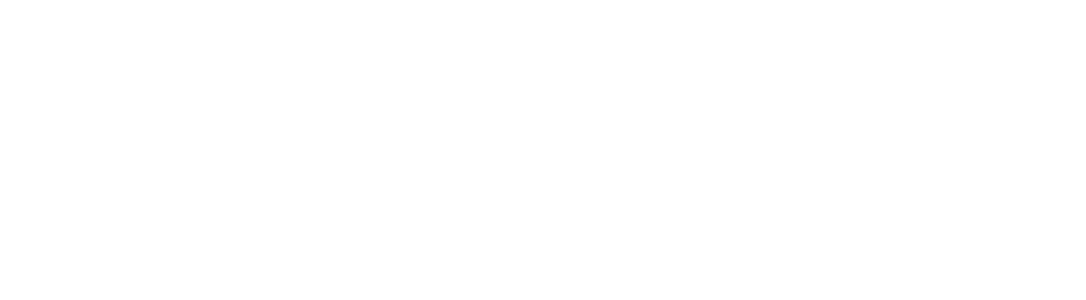
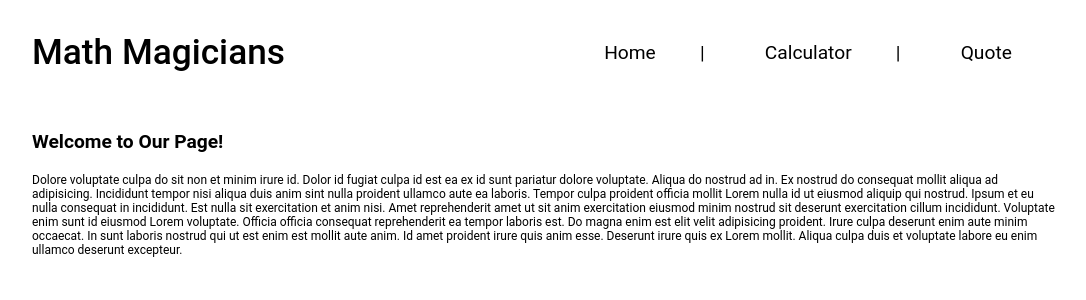
Before and after one commit to ometman/math-magician, a React (Create React App) app: page /Home in a window 1280 px wide. Before the commit this address had no page. Shown: the top 300 px of the page, without its empty margins (96-1182 px from the left). Built offline with nearby package versions, Linux system fonts and the light colour scheme.

Commit message:
Add styling and checked stylelint

```diff
--- a/src/App.css
+++ b/src/App.css
@@ -1,3 +1,10 @@
 .App {
-  text-align: center;
+  display: flex;
+  flex-direction: column;
+  min-height: 100vh;
+  width: auto;
+  margin: 0 auto;
+  padding: 16px;
+  align-items: center;
+  justify-content: start;
 }
--- a/src/App.js
+++ b/src/App.js
@@ -12,7 +12,7 @@
   return (
     <Routes>
       <Route path="/" element={<Layout />}>
-        <Route index element={<Home />} />
+        <Route path="Home" element={<Home />} />
         <Route path="Calculator" element={<Calculator />} />
         <Route path="Quote" element={<Quote />} />
       </Route>
--- a/src/components/Calculator.js
+++ b/src/components/Calculator.js
@@ -30,6 +30,9 @@
   };
 
   return (
+    <>
+      <div className="page calc-page">
+        <h1 className="page-title">Let&apos;s do some maths!</h1>
         <div className="main-rows">
           <TheDisplay
             outputVal={
@@ -66,6 +69,8 @@
             <button type="button" className="square orange" value="&#61;" onClick={handleClick}>&#61;</button>
           </div>
         </div>
+      </div>
+    </>
   );
 }
 
--- a/src/components/Home.js
+++ b/src/components/Home.js
@@ -1,7 +1,32 @@
-function Home() {
-  return (
-    <h1 className="home">Home</h1>
-  );
-}
+const Home = () => (
+  <div className="page">
+    <h1 className="page-title">Welcome to Our Page!</h1>
+    <p className="home-intro">
+      Dolore voluptate culpa do sit non et minim irure id.
+      Dolor id fugiat culpa id est ea ex id sunt pariatur
+      dolore voluptate. Aliqua do nostrud ad in.
+      Ex nostrud do consequat mollit aliqua ad adipisicing.
+      Incididunt tempor nisi aliqua
+      duis anim sint nulla proident ullamco aute ea laboris.
+      Tempor culpa proident officia
+      mollit Lorem nulla id ut eiusmod aliquip qui nostrud.
+      Ipsum et eu nulla consequat in incididunt.
+      Est nulla sit exercitation et anim nisi.
+      Amet reprehenderit amet ut sit anim exercitation eiusmod
+      minim nostrud sit deserunt exercitation cillum incididunt.
+      Voluptate enim sunt id eiusmod
+      Lorem voluptate.
+
+      Officia officia consequat reprehenderit ea tempor laboris est.
+      Do magna enim est elit velit
+      adipisicing proident. Irure culpa deserunt enim aute
+      minim occaecat. In sunt laboris nostrud
+      qui ut est enim est mollit aute anim. Id amet proident
+      irure quis anim esse. Deserunt irure
+      quis ex Lorem mollit. Aliqua culpa duis et voluptate
+      labore eu enim ullamco deserunt excepteur.
+    </p>
+  </div>
+);
 
 export default Home;
--- a/src/components/Layout.js
+++ b/src/components/Layout.js
@@ -2,14 +2,21 @@
 
 function Layout() {
   return (
-    <nav>
-      <ul className="layout">
-        <li><Link to="Home">Home</Link></li>
-        <li><Link to="Calculator">Calculator</Link></li>
-        <li><Link to="Quote">Quote</Link></li>
-      </ul>
+    <>
+      <header>
+        <h1 className="title">Math Magicians</h1>
+        <nav className="navbar">
+          <ul className="nav-menu">
+            <li><Link to="Home">Home</Link></li>
+            <li>|</li>
+            <li><Link to="Calculator">Calculator</Link></li>
+            <li>|</li>
+            <li><Link to="Quote">Quote</Link></li>
+          </ul>
+        </nav>
+      </header>
       <Outlet />
-    </nav>
+    </>
   );
 }
 
--- a/src/components/Quote.js
+++ b/src/components/Quote.js
@@ -37,6 +37,7 @@
 
   return (
     <>
+      <div className="page">
         <div id="mid" className="quote">
           {isLoading ? <div>Loading a Quote...</div> : (
             <ul>
@@ -48,6 +49,7 @@
             </ul>
           )}
         </div>
+      </div>
     </>
   );
 };
--- a/src/index.css
+++ b/src/index.css
@@ -6,37 +6,85 @@
   color: #000;
 }
 
-.App {
+header {
   display: flex;
-  min-height: 100vh;
+  justify-content: space-between;
+  padding: 1%;
+  width: 98%;
+  max-width: 80vw;
+}
+
+h1.title {
+  font-size: 2.2rem;
+  line-height: 3rem;
+  font-weight: 500;
+  width: 50%;
+}
+
+.navbar {
+  display: flex;
+  justify-content: end;
+  width: 50%;
+}
+
+ul.nav-menu {
+  display: flex;
   align-items: center;
-  justify-content: center;
+  justify-content: space-evenly;
+}
+
+ul.nav-menu li {
+  display: flex;
+  align-items: center;
+  justify-content: space-evenly;
+  background: none;
+  font-size: 1.2rem;
+  width: auto;
+}
+
+@media Screen and (width: 580px) {
+  h1.title {
+    font-size: 1.5rem;
+    line-height: 3rem;
+    font-weight: 500;
+    width: 30%;
+  }
+
+  .navbar {
+    display: flex;
+    justify-content: center;
+    width: 70%;
+  }
+}
+
+.nav-menu a {
+  color: #000;
+  margin-left: 1rem;
+  text-decoration: none;
+}
+
+.page {
+  margin-top: 2%;
+  max-width: 80vw;
   padding: 16px;
 }
 
-.layout {
+.calc-page {
   display: flex;
-  width: auto;
-  height: 2rem;
-  align-items: center;
+  align-items: start;
   justify-content: center;
-  margin: 0;
-  padding: 8px;
-  background-color: mediumblue;
-  font-size: 1.5rem;
-  color: #fff;
 }
 
-.layout a {
-  color: #fff;
-  margin-left: 2rem;
-  text-decoration: none;
+.page-title {
+  margin-bottom: 2%;
+  background: none;
+  font-size: 1.2rem;
+  color: #000;
 }
 
-.home {
-  background-color: red;
-  font-size: 2rem;
-  margin-top: 100px;
+.home-intro {
+  font-size: 12px;
+  color: #000;
 }
 
 ul {
@@ -48,9 +96,8 @@
 .main-rows {
   display: flex;
   flex-direction: column;
-  margin: 10%  auto 0 auto;
-  padding: 0;
-  width: 33.33%;
+  margin: 0 auto;
+  width: 100%;
   border: none;
 }
 
@@ -113,12 +160,13 @@
   text-align: right;
 }
 
-p {
-  background-color: green;
+.quote {
+  display: flex;
+  flex-direction: column;
+  justify-content: center;
+  align-items: center;
+  list-style-type: none;
+  height: 60vh;
+  width: 80vw;
+  text-align: center;
 }
-
-.quote {
-  list-style-type: none;
-  margin: 10%  auto 0 auto;
-  width: 33.33%;
-}
--- a/src/index.js
+++ b/src/index.js
@@ -3,6 +3,7 @@
 import { BrowserRouter } from 'react-router-dom';
 
 import './index.css';
+import './App.css';
 import App from './App';
 
 const root = ReactDOM.createRoot(document.getElementById('root'));
@@ -10,7 +11,9 @@
 root.render(
   <React.StrictMode>
     <BrowserRouter>
-      <App />
+      <div className="App">
+        <App />
+      </div>
     </BrowserRouter>
   </React.StrictMode>,
 );
```
Lines whose indentation alone changed are shown as unchanged.
